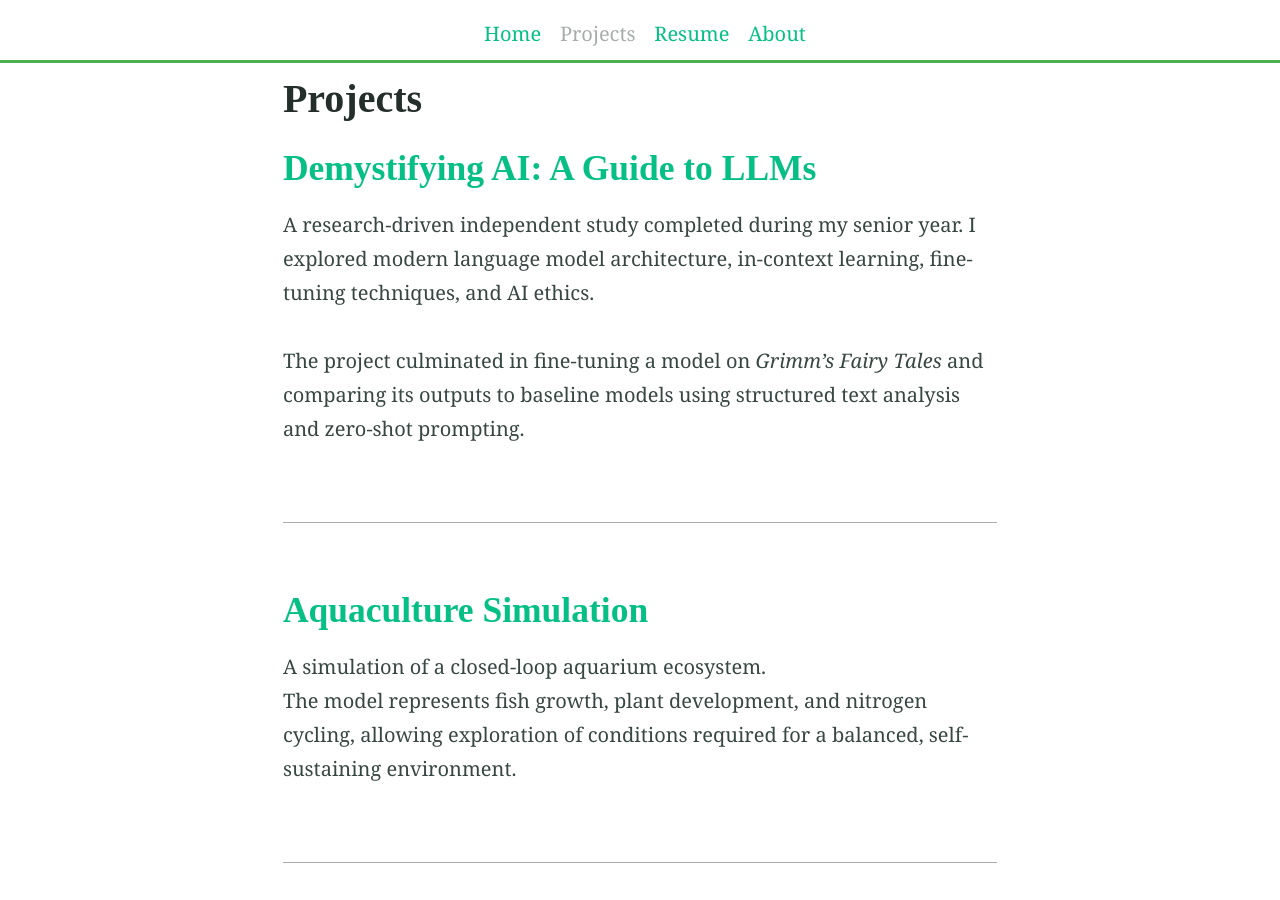
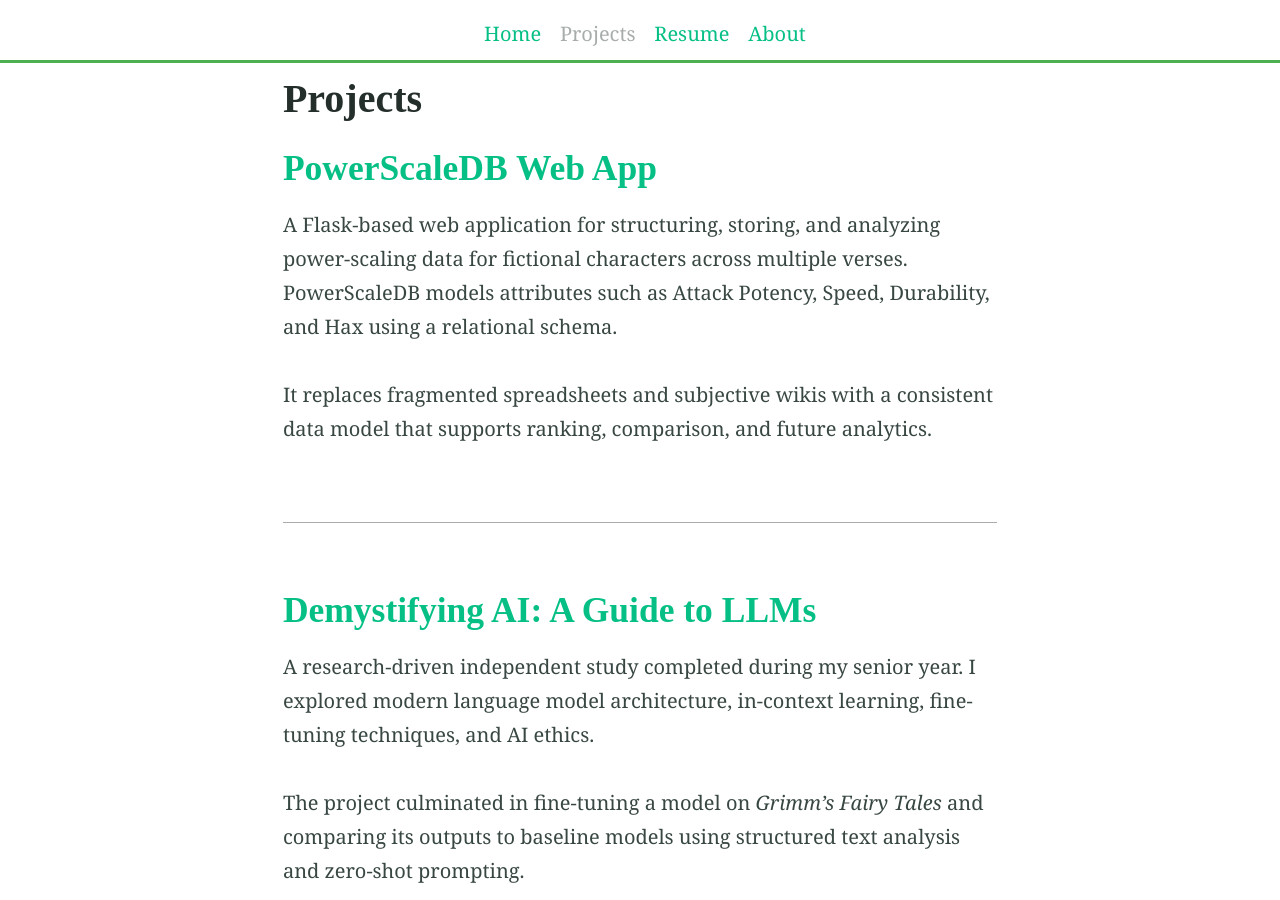
Before and after one commit to XanderAP25/AlexPuskaricDev, a Jekyll site: the page built from projects.md, in a window 1280 px wide and 900 px high. Built offline with Jekyll 4.4.1, drawn with Linux system fonts in a browser that asks for light colours.

Commit message:
Added the PowerScaleDB web app to my projects section.

```diff
--- a/projects.md
+++ b/projects.md
@@ -2,6 +2,13 @@
 layout: page
 title: Projects
 permalink: /projects/
+---
+
+## [PowerScaleDB Web App](https://github.com/XanderAP25/PowerScaleDB)
+A Flask-based web application for structuring, storing, and analyzing power-scaling data for fictional characters across multiple verses. PowerScaleDB models attributes such as Attack Potency, Speed, Durability, and Hax using a relational schema.
+
+It replaces fragmented spreadsheets and subjective wikis with a consistent data model that supports ranking, comparison, and future analytics.
+
 ---
 
 ## [Demystifying AI: A Guide to LLMs](https://xanderap25.github.io/Study-Site/)
@@ -13,12 +20,14 @@ The project culminated in fine-tuning a model on *Grimm’s Fairy Tales* and com
 
 ## [Aquaculture Simulation](https://github.com/ciswashjeff/aquaculture)
 A simulation of a closed-loop aquarium ecosystem.
+
 The model represents fish growth, plant development, and nitrogen cycling, allowing exploration of conditions required for a balanced, self-sustaining environment.
 
 ---
 
 ## D3 Track Analysis
 A statistical examination of NCAA Division III men’s track performances from the 2023 season.
+
 The analysis includes regression modeling to study relationships between event times (100m–200m and 200m–400m) and evaluates variance across regional competitive tiers.
 
 <embed src="{{ site.baseurl }}/assets/D3-Track-Report.pdf" width="100%" height="900px" type="application/pdf" />
```
Also changed, not shown: 3 other files.
